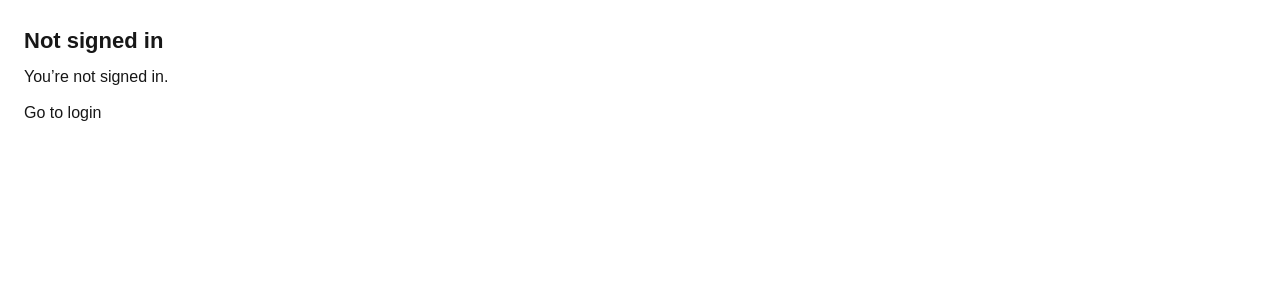
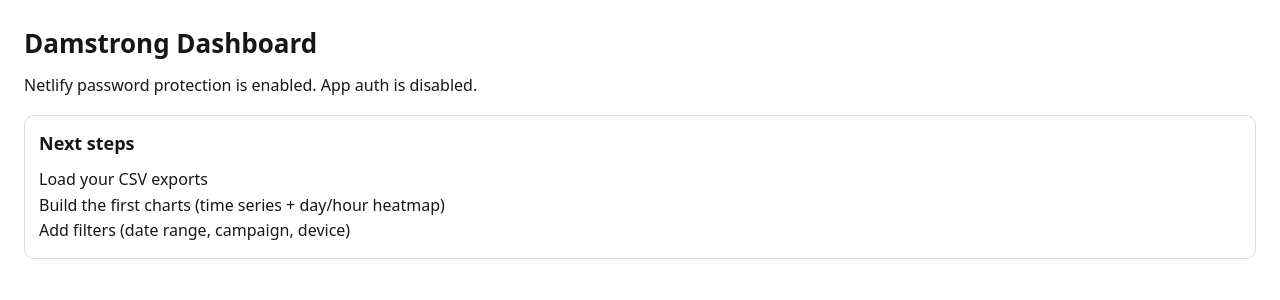
Before and after one commit to damstrong/damstrong-dashboard, a Next.js app: page / in a window 1280 px wide. Shown: the top 300 px of the page. Built offline with nearby package versions, Linux system fonts and the light colour scheme; no server answers.

Commit message:
Rely on Netlify password protection; disable app auth

```diff
--- a/app/page.tsx
+++ b/app/page.tsx
@@ -1,75 +1,19 @@
-"use client";
+export default function HomePage() {
+  return (
+    <div style={{ padding: 24, fontFamily: "system-ui, -apple-system, Segoe UI, Roboto, Arial, sans-serif" }}>
+      <h1 style={{ fontSize: 26, fontWeight: 800, margin: 0 }}>Damstrong Dashboard</h1>
+      <p style={{ marginTop: 10 }}>
+        Netlify password protection is enabled. App auth is disabled.
+      </p>
 
-import { useEffect, useMemo, useState } from "react";
-import Link from "next/link";
-import { supabase } from "@/lib/supabase";
-
-function isAllowedEmail(email: string, allowedCsv: string | undefined) {
-  if (!allowedCsv) return true;
-  const allowed = allowedCsv
-    .split(",")
-    .map((s) => s.trim().toLowerCase())
-    .filter(Boolean);
-  return allowed.length === 0 || allowed.includes(email.toLowerCase());
-}
-
-export default function HomePage() {
-  const allowedCsv = process.env.NEXT_PUBLIC_ALLOWED_EMAILS; // optional, see note below
-  const [loading, setLoading] = useState(true);
-  const [email, setEmail] = useState<string | null>(null);
-  const [notAllowed, setNotAllowed] = useState(false);
-
-  useEffect(() => {
-    supabase.auth.getSession().then(({ data }) => {
-      const e = data.session?.user?.email ?? null;
-      setEmail(e);
-      if (e && !isAllowedEmail(e, allowedCsv)) setNotAllowed(true);
-      setLoading(false);
-    });
-  }, [allowedCsv]);
-
-  const title = useMemo(() => {
-    if (loading) return "Loading…";
-    if (!email) return "Not signed in";
-    if (notAllowed) return "Access denied";
-    return "Damstrong Dashboard";
-  }, [loading, email, notAllowed]);
-
-  if (loading) return <div style={{ padding: 24 }}>Loading…</div>;
-
-  if (!email) {
-    return (
-      <div style={{ padding: 24 }}>
-        <h1 style={{ fontSize: 22, fontWeight: 700 }}>{title}</h1>
-        <p style={{ marginTop: 8 }}>You’re not signed in.</p>
-        <p style={{ marginTop: 12 }}>
-          <Link href="/login">Go to login</Link>
-        </p>
+      <div style={{ marginTop: 18, padding: 14, border: "1px solid #ddd", borderRadius: 10 }}>
+        <h2 style={{ fontSize: 18, fontWeight: 700, margin: 0 }}>Next steps</h2>
+        <ul style={{ marginTop: 10, lineHeight: 1.6 }}>
+          <li>Load your CSV exports</li>
+          <li>Build the first charts (time series + day/hour heatmap)</li>
+          <li>Add filters (date range, campaign, device)</li>
+        </ul>
       </div>
-    );
-  }
-
-  if (notAllowed) {
-    return (
-      <div style={{ padding: 24 }}>
-        <h1 style={{ fontSize: 22, fontWeight: 700 }}>{title}</h1>
-        <p style={{ marginTop: 8 }}>
-          Signed in as <b>{email}</b>, but this account isn’t on the allowlist.
-        </p>
-        <p style={{ marginTop: 12 }}>
-          <Link href="/login">Back to login</Link>
-        </p>
-      </div>
-    );
-  }
-
-  return (
-    <div style={{ padding: 24 }}>
-      <h1 style={{ fontSize: 22, fontWeight: 700 }}>{title}</h1>
-      <p style={{ marginTop: 8 }}>Signed in as {email}</p>
-      <p style={{ marginTop: 12 }}>
-        Next: wire the charts + CSV uploads.
-      </p>
     </div>
   );
 }
--- a/middleware.ts
+++ b/middleware.ts
@@ -1,7 +1,7 @@
-import { NextResponse, type NextRequest } from "next/server";
+import { NextResponse } from "next/server";
 
-// TEMP: allow everything through to stop auth redirect loops
-export function middleware(_req: NextRequest) {
+// Netlify is doing the protection now. Do not gate routes here.
+export function middleware() {
   return NextResponse.next();
 }
 
```
